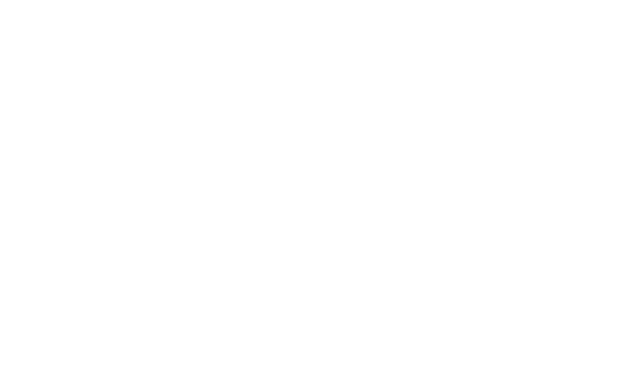
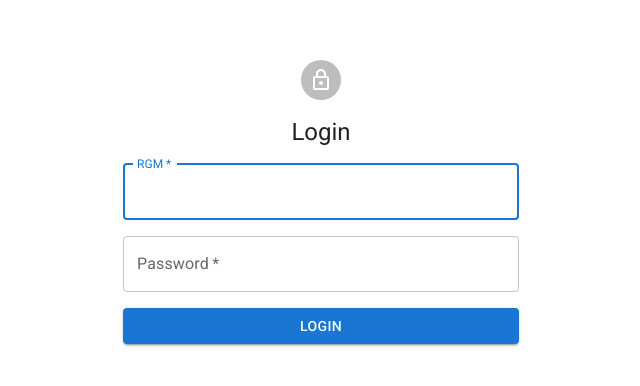
Before and after one commit to bb-work-org/bb-work, a Next.js app: page / in a window 1280 px wide. Before the commit this address had no page. Shown: the part 198-584 px from the top of the page, without its empty margins (319-959 px from the left). Built offline with nearby package versions, Linux system fonts and the light colour scheme.

Commit message:
feat: activities page

```diff
--- /dev/null
+++ b/app/activities/page.tsx
@@ -0,0 +1,18 @@
+import { Container, Stack, Typography } from "@mui/material";
+
+export default function Activities() {
+	return (
+		<Container component="main" maxWidth="xs" className={"h-screen"}>
+			<Stack
+				justifyContent={"center"}
+				alignItems={"center"}
+				alignContent={"center"}
+				direction={"column"}
+				spacing={2}
+				className={"h-full"}
+			>
+				<Typography>Activities page</Typography>
+			</Stack>
+		</Container>
+	);
+}
--- a/app/components/Login.tsx
+++ b/app/components/Login.tsx
@@ -1,3 +1,4 @@
+"use client";
 import {
 	Avatar,
 	Button,
@@ -7,8 +8,11 @@ import {
 	Typography,
 } from "@mui/material";
 import { LockOutlined } from "@mui/icons-material";
+import { useRouter } from "next/navigation";
 
 export default function Login() {
+	const router = useRouter();
+
 	return (
 		<form>
 			<Container component="main" maxWidth="xs" className={"h-screen"}>
@@ -45,7 +49,12 @@ export default function Login() {
 						type="password"
 						autoComplete="password"
 					/>
-					<Button type="submit" fullWidth variant="contained">
+					<Button
+						type="submit"
+						fullWidth
+						variant="contained"
+						onClick={() => router.push("/activities")}
+					>
 						Login
 					</Button>
 				</Stack>
--- a/app/login/page.tsx
+++ /dev/null
@@ -1,3 +0,0 @@
-export default function Login() {
-	return <Login />;
-}
--- a/app/page.tsx
+++ b/app/page.tsx
@@ -2,19 +2,12 @@ import "@fontsource/roboto/300.css";
 import "@fontsource/roboto/400.css";
 import "@fontsource/roboto/500.css";
 import "@fontsource/roboto/700.css";
-import { redirect } from "next/navigation";
-import { Typography } from "@mui/material";
+import Login from "@/app/components/Login";
 
 export default function Home() {
-	const isLogged = false;
-
-	if (!isLogged) {
-		redirect("/login");
-	}
-
 	return (
 		<main>
-			<Typography>Logged in</Typography>
+			<Login />
 		</main>
 	);
 }
```
